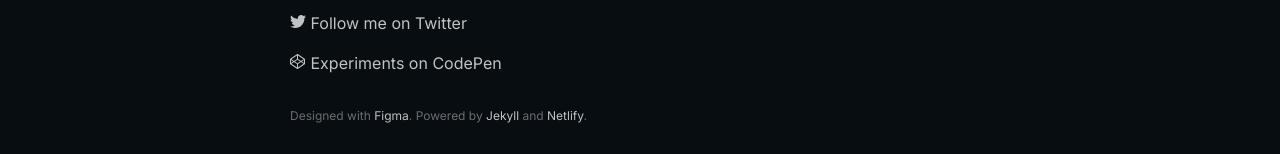
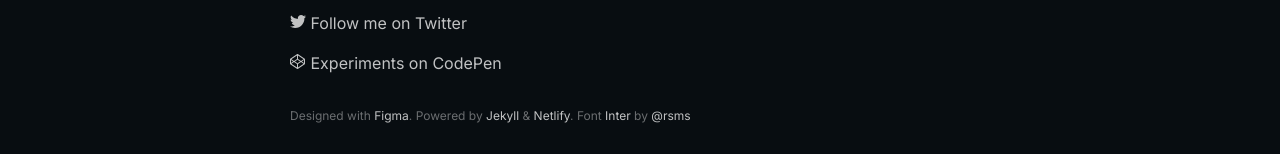
Before and after one commit to zetareticoli/designabile, a Jekyll site: the page built from index.html, in a window 1280 px wide. Shown: the part 1404-1558 px from the top of the page. Built offline with Jekyll 4.4.1, drawn with Linux system fonts in a browser that asks for light colours; nearby versions of some CDN libraries; the list of posts is cut into pages by our own code.

Commit message:
Added font ref in footer

```diff
--- a/_config.yml
+++ b/_config.yml
@@ -43,7 +43,7 @@ display-social-icons: false
 # If you want social links to open in a new tab, set this as true
 social-icons-open-newtab: true
 
-footer-text: Designed with <a href="#" class="link-alt">Figma</a>. Powered by <a class="link-alt" href="#">Jekyll</a> and <a class="link-alt" href="#">Netlify</a>.
+footer-text: Designed with <a href="#" class="link-alt">Figma</a>. Powered by <a class="link-alt" href="#">Jekyll</a> &amp; <a class="link-alt" href="#">Netlify</a>. Font <a class="link-alt" href="https://rsms.me/inter/">Inter</a> by <a class="link-alt" href="https://twitter.com/rsms">@rsms</a>
 
 # Preferably 64px in height. Leave empty = disable.
 logo-image: # /img/logo.png
--- a/_config_dev.yml
+++ b/_config_dev.yml
@@ -39,7 +39,7 @@ lang: en
 show-subtitle: false
 display-social-icons: false
 
-footer-text: Designed with <a href="#" class="link-alt">Figma</a>. Powered by <a class="link-alt" href="#">Jekyll</a> and <a class="link-alt" href="#">Netlify</a>.
+footer-text: Designed with <a href="#" class="link-alt">Figma</a>. Powered by <a class="link-alt" href="#">Jekyll</a> &amp; <a class="link-alt" href="#">Netlify</a>. Font <a class="link-alt" href="https://rsms.me/inter/">Inter</a> by <a class="link-alt" href="https://twitter.com/rsms">@rsms</a>
 
 # Preferably 64px in height. Leave empty = disable.
 logo-image: /img/logo.svg
```
